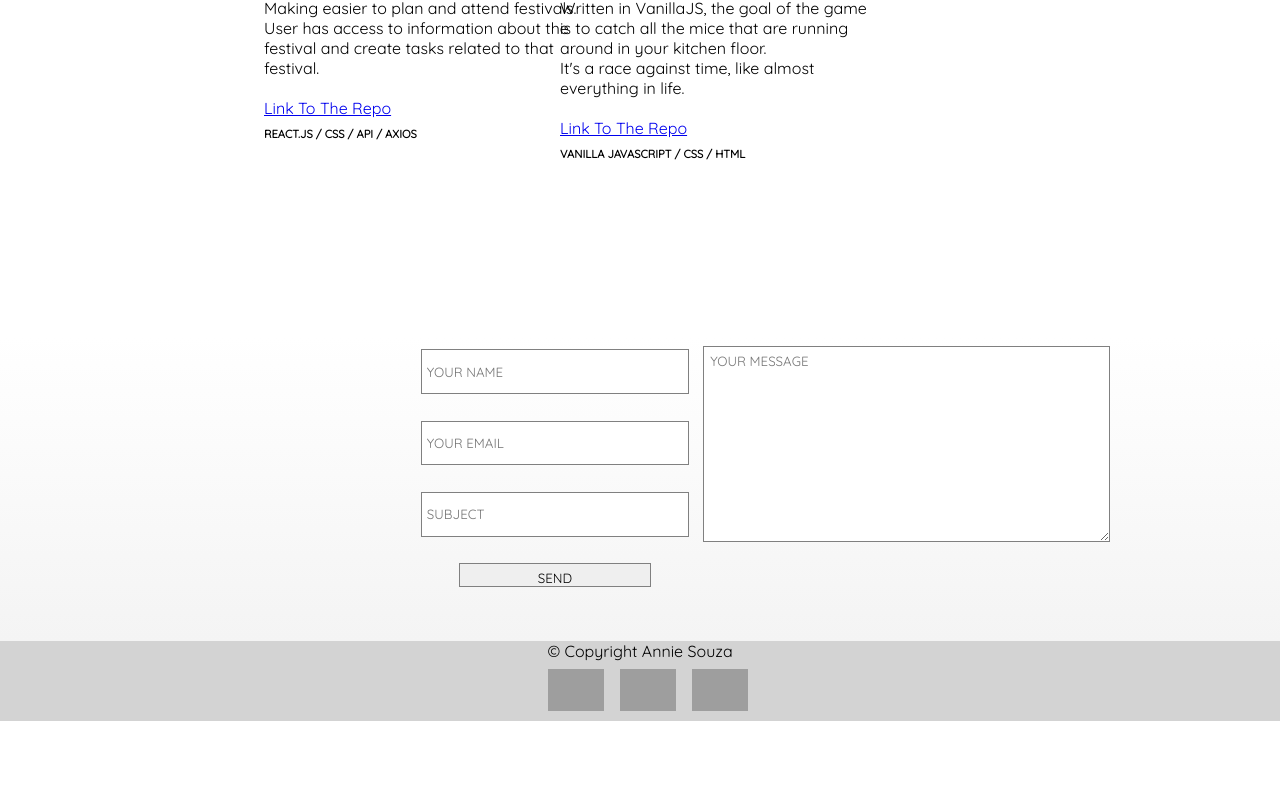
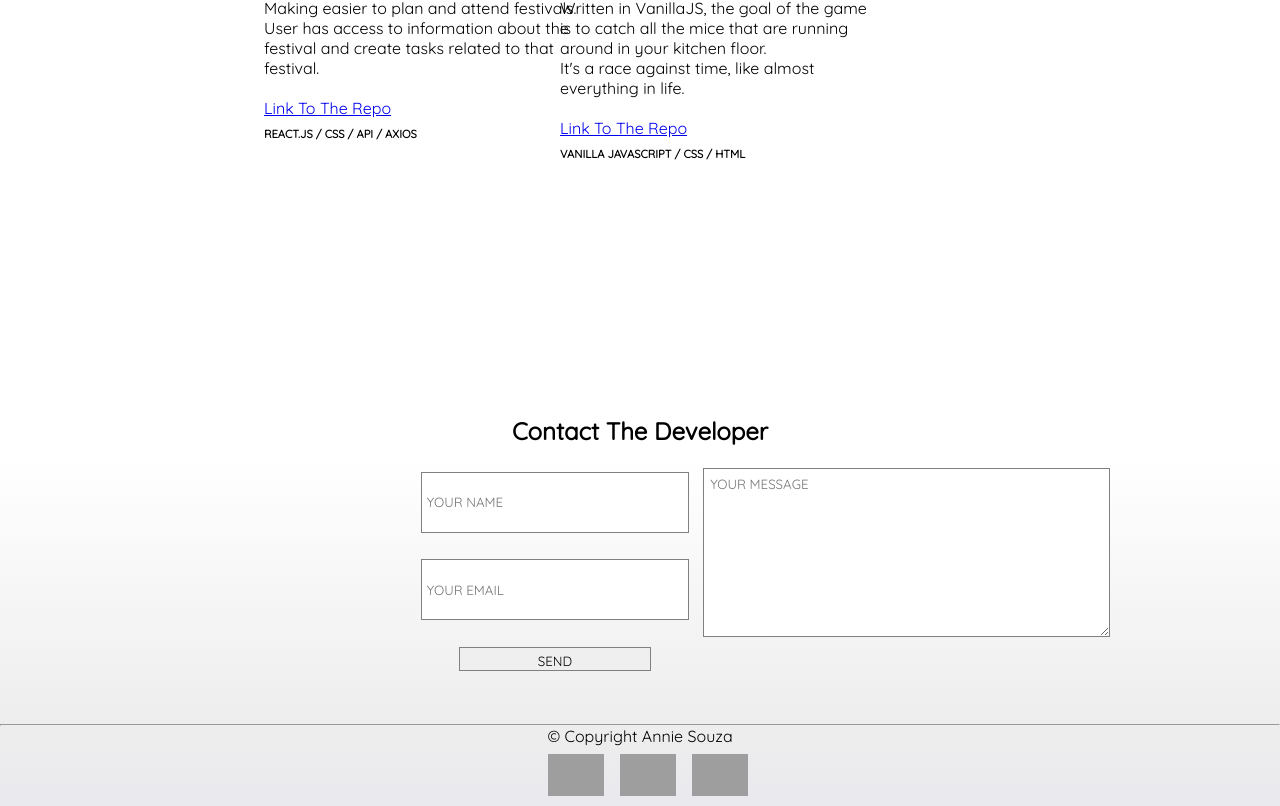
Before and after one commit to luanesouza/Portfolio, a React (Create React App) app: page / in a window 1280 px wide. Shown: the part 1732-2538 px from the top of the page. Before the commit the page ends 2453 px from the top, so only its background shows below. Built offline with nearby package versions, Linux system fonts and the light colour scheme; grey boxes are pictures that could not be loaded.

Commit message:
added click event to buttons

```diff
--- a/src/App.css
+++ b/src/App.css
@@ -295,11 +295,18 @@ a{
 }
 /* CONTACT ME FORM */
 
+#contact-title{
+  text-align: center;
+  margin-top: 10em;
+}
+
 .form-contact-me{
-  margin-top: 5em;
+  margin-top: .8em;
   display: flex;
   justify-content: center;
-  background-image: linear-gradient(white, rgba(233,233,233, .5));
+  /* background-image: url("https://media.gettyimages.com/photos/office-desk-table-with-computer-keyboard-supplies-coffee-cup-pen-and-picture-id861222196"); */
+  /* background-size: cover; */
+  background-image: linear-gradient(white, rgba(233,233,233, .8));
   padding-bottom: 5vh;
 }
 
@@ -310,7 +317,7 @@ a{
 
 #input-form{
   width: 20vw;
-  height: 4vh;
+  height: 6vh;
   padding: .4em;
   margin: 1em;
   border: .1em solid gray;
@@ -341,9 +348,11 @@ a{
 /* FOOTER */
 
 .Footer{
-  background-color: lightgrey;
+  /* background-color: lightgrey; */
   height: 10vh;
+  width: 100vw;
   text-align: center;
+  background-image: linear-gradient(rgba(233,233,233, .8), rgba(233,233,238, 1) );
 }
 
 #contactme-icons{
--- a/src/App.js
+++ b/src/App.js
@@ -12,12 +12,16 @@ import './App.css';
 class App extends Component {
   constructor(props) {
     super(props);
+    this.projects = React.createRef();
+    this.contact = React.createRef();
 
     this.state = {
-      modalOpen: false
+      modalOpen: false,
     }
 
     this.toggleModal = this.toggleModal.bind(this);
+    this.goProjects = this.goProjects.bind(this);
+    this.goContact = this.goContact.bind(this);
   }
 
   toggleModal() {
@@ -26,16 +30,28 @@ class App extends Component {
     }));
   }
 
+  goProjects() {
+    this.projects.current.scrollIntoView({ behavior: 'smooth', block: 'start' })
+  }
+
+  goContact() {
+    this.contact.current.scrollIntoView({ behavior: 'smooth', block: 'start' })
+  }
+
   render() {
     return (
-      <div className="App">
-      <Menu toggleModal={this.toggleModal} />
+      <div clacssName="App">
+      <Menu goContact={this.goContact} goProjects={this.goProjects} toggleModal={this.toggleModal} />
       <Welcome />
       <Technologies />
       <Arrow />
-      <div className="allProjects">
+      <div className="allProjects" ref={this.projects}>
         <Projects />
+        <div id="contact-title" ref={this.contact}>
+          <h2>Contact The Developer</h2>
+        </div>
         <ContactMe />
+        <hr />
         <Footer />
       </div>
         <AboutMe
--- a/src/components/ContactMe.jsx
+++ b/src/components/ContactMe.jsx
@@ -2,11 +2,10 @@ import React from 'react';
 
 function ContactMe(){
   return(
-  <form className="form-contact-me" action="https://formspree.io/luanesouza411@gmail.com.tld" method="POST">
+  <form className="form-contact-me" action="https://formspree.io/luanesouza411@gmail.com" method="POST">
     <div className="form">
       <input id="input-form" placeholder="YOUR NAME" type="text" name="name"/>
       <input id="input-form" placeholder="YOUR EMAIL" type="email" name="_replyto"/>
-      <input id="input-form" placeholder="SUBJECT" type="text" name="_replyto"/>
       <input id="send" type="submit" value="SEND"/>
     </div>
       <div id="div-textarea">
--- a/src/components/Menu.jsx
+++ b/src/components/Menu.jsx
@@ -3,8 +3,8 @@ import React from 'react';
 function Menu(props){
   return(
     <div className="Menu">
-      <button className="menu" id="projects">PROJECTS</button>
-      <button className="menu" id="contact">CONTACT</button>
+      <button className="menu" onClick={props.goProjects} id="projects">PROJECTS</button>
+      <button className="menu" onClick={props.goContact} id="contact">CONTACT</button>
       <button onClick={props.toggleModal} className="menu" id="about">ABOUT THE DEVELOPER</button>
     </div>
   )
```
